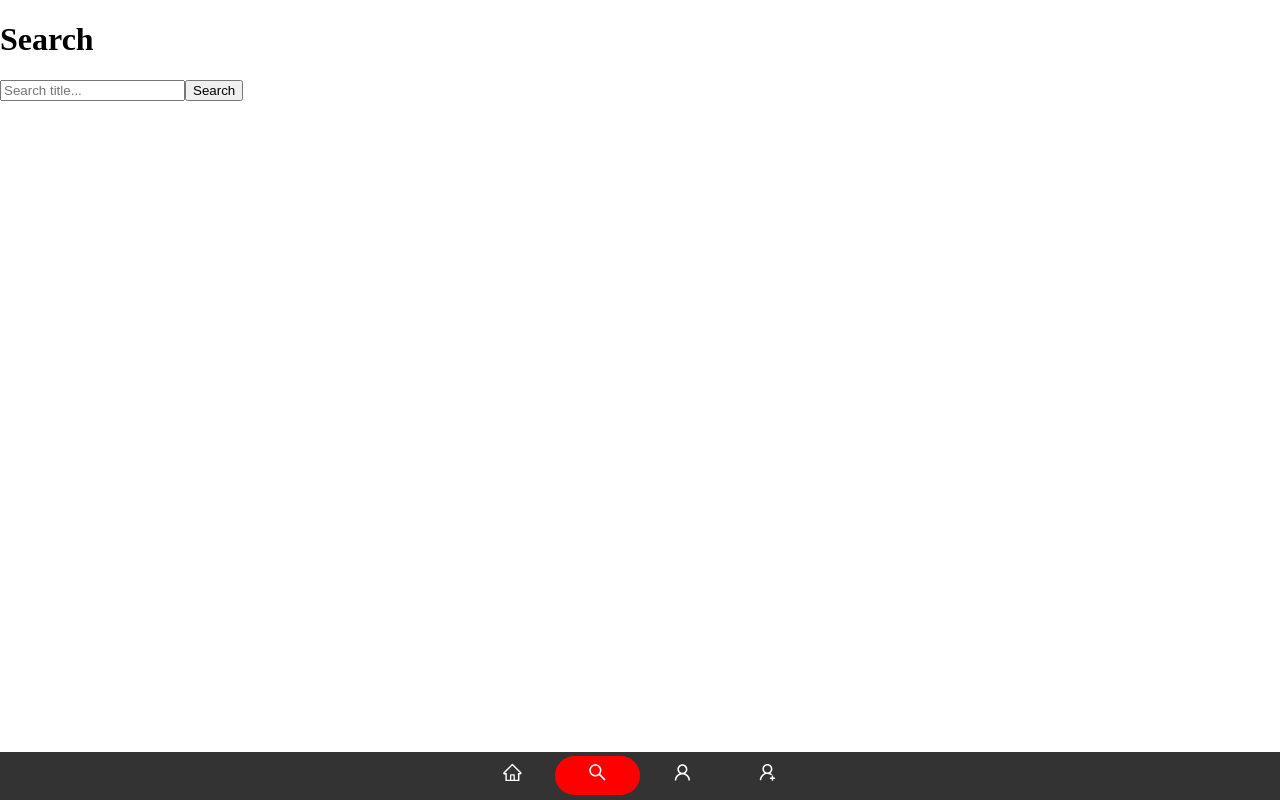
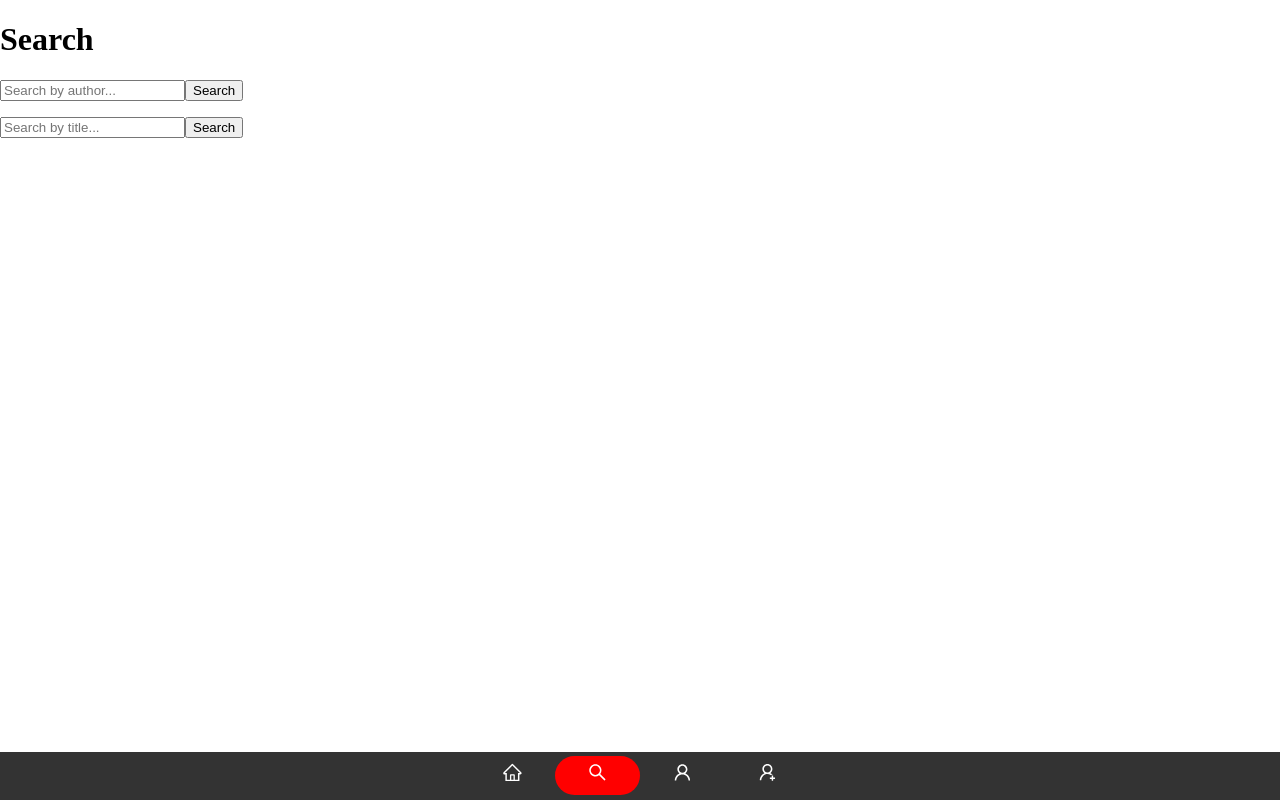
Before and after one commit to Vectari/bookstats, a React (Vite) app: page /search in a window 1280 px wide. Built offline with nearby package versions, Linux system fonts and the light colour scheme.

Commit message:
feat: add props to search component

```diff
--- a/src/components/SearchBar/SearchBar.tsx
+++ b/src/components/SearchBar/SearchBar.tsx
@@ -1,6 +1,10 @@
 import { useState } from "react";
 import { Loader } from "../Loader/Loader";
+import { OPEN_LIBRARY_API } from "../../api";
 
+interface SearchByProps {
+  searchBy: string;
+}
 interface SearchResult {
   edition_key: string;
   title: string;
@@ -12,7 +16,7 @@ interface SearchResult {
   publisher: string;
 }
 
-export function SearchBar() {
+export function SearchBar({ searchBy }: SearchByProps) {
   const [search, setSearch] = useState("");
   const [searchResults, setSearchResults] = useState<SearchResult[]>([]);
   const [loading, setLoading] = useState(false);
@@ -26,9 +30,7 @@ export function SearchBar() {
     try {
       console.log("Loading");
       setLoading(true);
-      const response = await fetch(
-        `https://openlibrary.org/search.json?title=${search}`
-      );
+      const response = await fetch(`${OPEN_LIBRARY_API}?${searchBy}=${search}`);
       const searchData = await response.json();
       setSearchResults(searchData.docs);
       setLoading(false);
@@ -42,7 +44,7 @@ export function SearchBar() {
       <form onSubmit={handleSearch}>
         <input
           type="text"
-          placeholder="Search title..."
+          placeholder={`Search by ${searchBy}...`}
           value={search}
           onChange={handleChange}
         />
--- a/src/view/Search/Search.style.ts
+++ b/src/view/Search/Search.style.ts
@@ -0,0 +1,5 @@
+import styled from "styled-components";
+
+export const SearchWrapper = styled.div`
+  padding-bottom: 3rem; // Height of the navbar
+`;
--- a/src/view/Search/Search.tsx
+++ b/src/view/Search/Search.tsx
@@ -1,10 +1,12 @@
 import { SearchBar } from "../../components/SearchBar/SearchBar";
+import { SearchWrapper } from "./Search.style";
 
 export function Search() {
   return (
-    <>
+    <SearchWrapper>
       <h1>Search</h1>
-      <SearchBar />
-    </>
+      <SearchBar searchBy={"author"} />
+      <SearchBar searchBy={"title"} />
+    </SearchWrapper>
   );
 }
```
